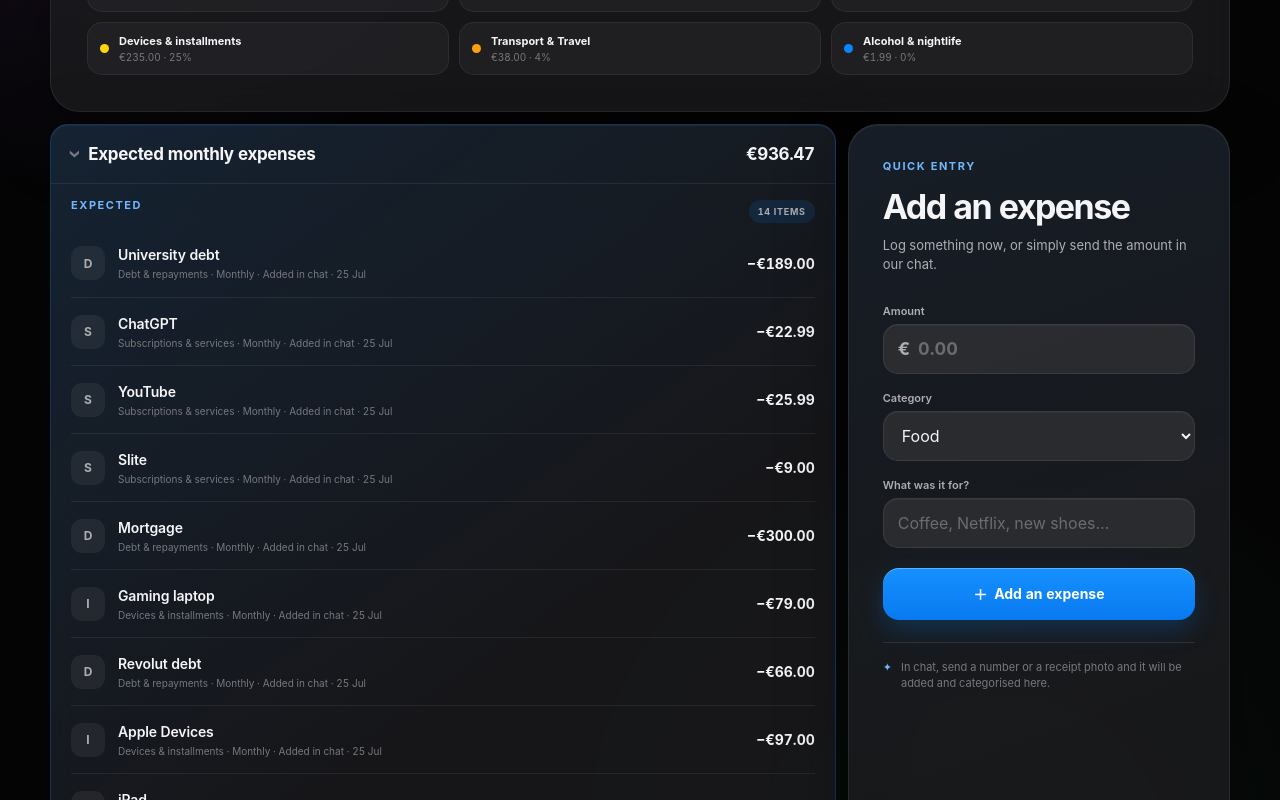
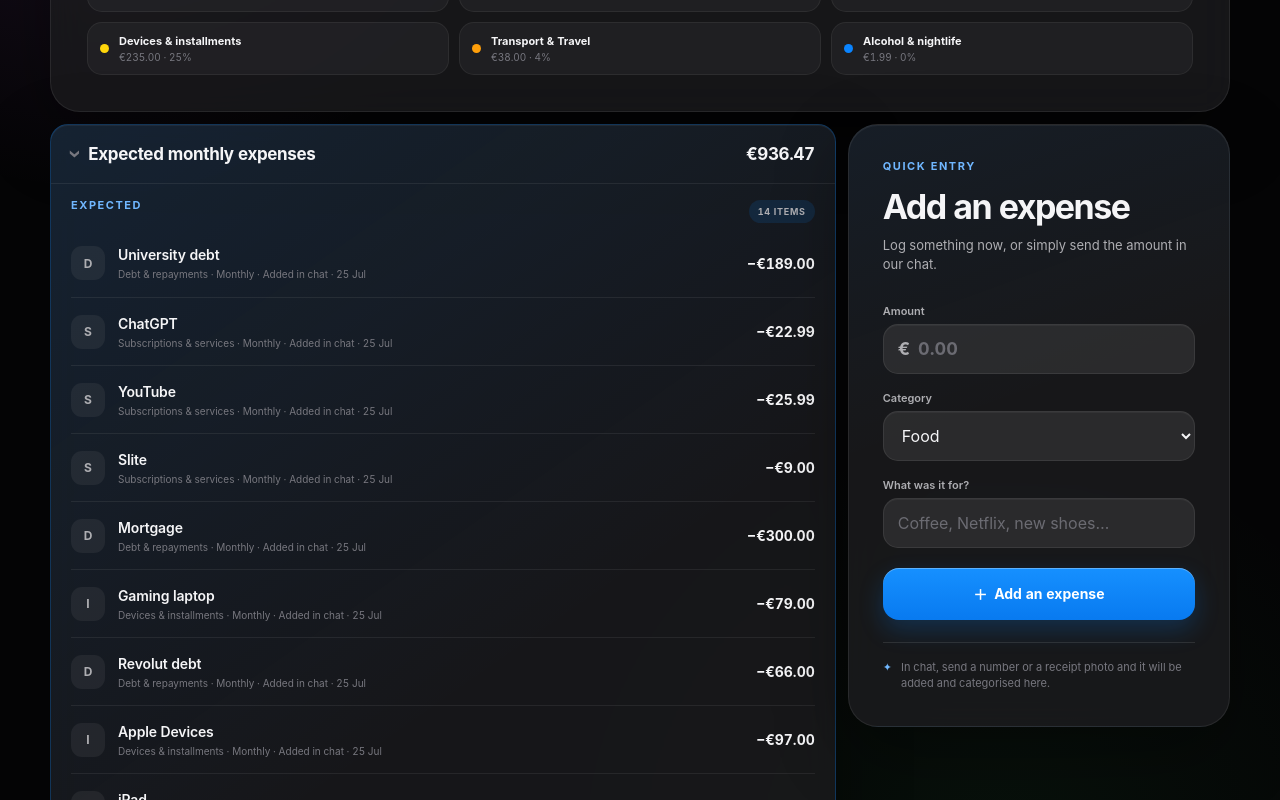
Before and after one commit to kbekulov/finance, a Next.js app: page / in a window 1280 px wide. Shown: the part 1260-2060 px from the top of the page. Built offline with nearby package versions, Linux system fonts and the light colour scheme.

Commit message:
Fix desktop expense table collapse

```diff
--- a/styles.css
+++ b/styles.css
@@ -971,6 +971,7 @@ h1 em {
 .workspace {
   display: grid;
   grid-template-columns: minmax(0, 1.48fr) minmax(310px, 0.72fr);
+  align-items: start;
   gap: 12px;
   margin-top: 12px;
 }
@@ -994,11 +995,14 @@ h1 em {
 
 .ledger-stack {
   display: grid;
+  grid-auto-rows: max-content;
+  align-content: start;
   min-width: 0;
   gap: 18px;
 }
 
 .expense-table {
+  align-self: start;
   overflow: hidden;
   min-width: 0;
   border: 1px solid rgba(255, 255, 255, 0.08);
```
Also changed, not shown: 2 other files (tests, documents, lock files or other folders).
